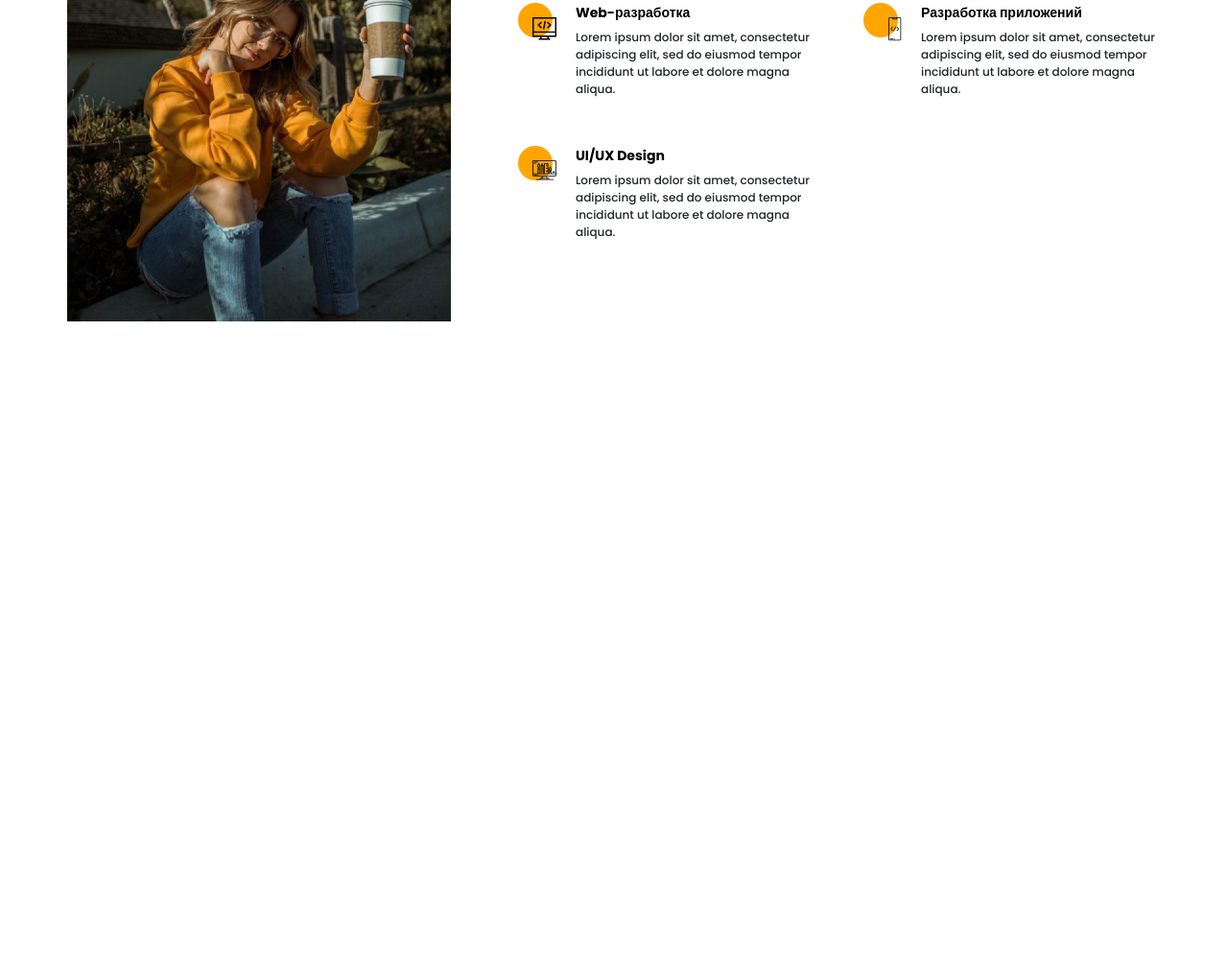
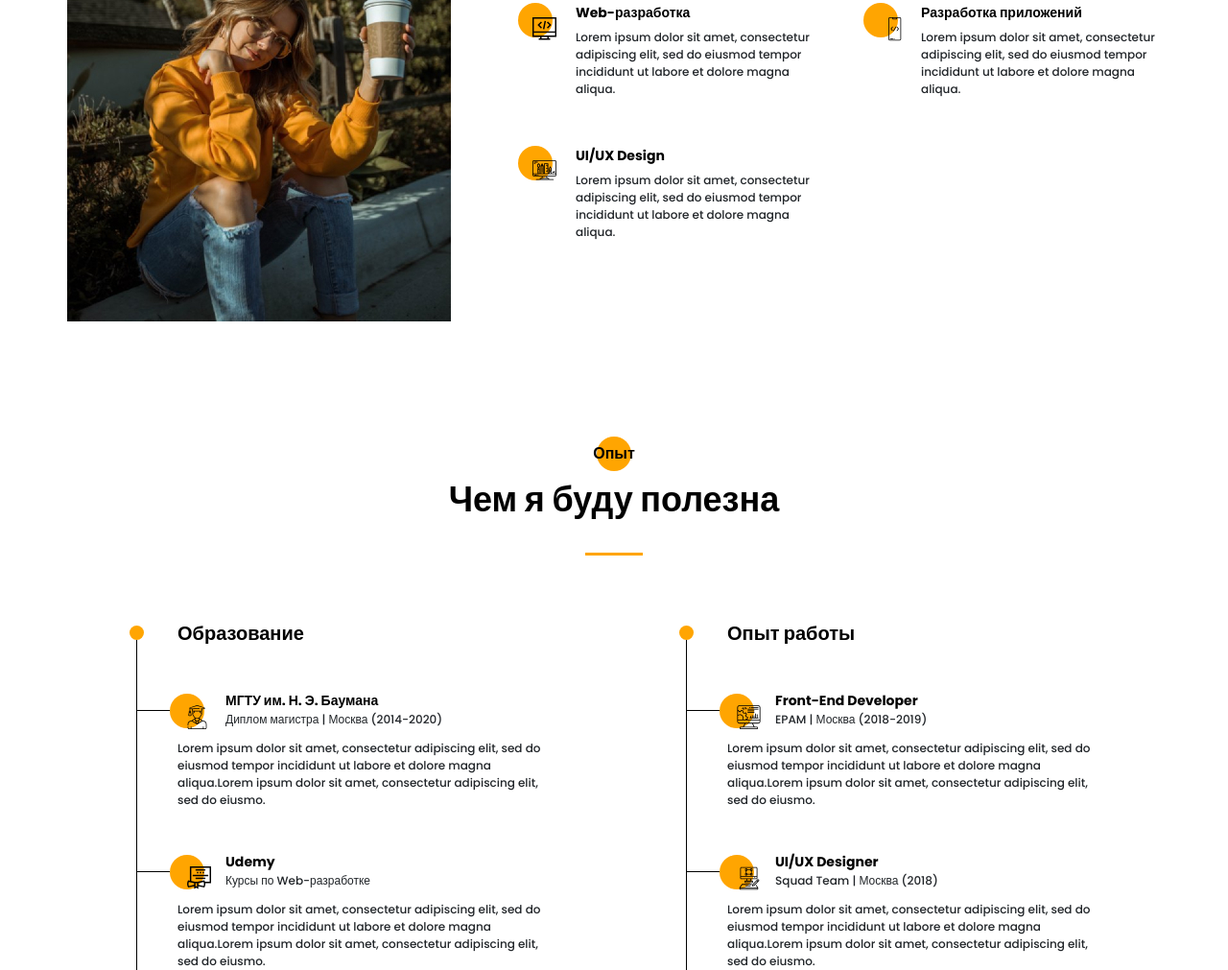
Before and after one commit to Tesla220-1/girl-portfolio, a website: page src/index.html in a window 1280 px wide. Shown: the part 1185-2196 px from the top of the page at 96% size. Before the commit the page ends 1520 px from the top, so only its background shows below. Drawn offline with Linux system fonts and the light colour scheme.

Commit message:
third screen ready

```diff
--- a/src/index.html
+++ b/src/index.html
@@ -149,7 +149,7 @@
             <div class="about-me__main-content">
                 <h3 class="subtitle subtitle_circle-left">Про меня</h3>
                 <h2 class="title">Меня зовут Александра</h2>
-                <div class="divider divider_mt4"></div>
+                <div class="divider divider_text"></div>
                 <div class="about-me__text">
                     Lorem ipsum dolor sit amet, consectetur adipiscing elit, sed do eiusmod tempor incididunt ut labore et dolore magna aliqua. Ut enim ad minim veniam, quis nostrud exercitation ullamco laboris nisi ut aliquip ex ea commodo consequat. Duis aute irure dolor in reprehenderit in voluptate velit esse cillum dolore eu fugiat nulla pariatur. Excepteur sint occaecat cupidatat non proident, sunt in culpa qui officia deserunt mollit anim id est laborum
                 </div>
@@ -197,6 +197,95 @@
         </div>
     </section>
 
+    <section class="resume">
+        <div class="container">
+
+            <h3 class="subtitle subtitle_circle-center resume__subtitle">Опыт</h3>
+            <h2 class="title resume__title">Чем я буду полезна</h2>
+            <div class="divider divider_center"></div>
+
+            <div class="resume__wrapper">
+
+                <div class="resume__column">
+                    <h3 class="resume__column-title title">Образование</h3>
+                    <ul>
+
+                        <li>
+                            <div class="resume__item">
+                                <div class="resume__item-head">
+                                    <div class="resume__item-icon">
+                                        <img src="icons/experience/university.svg" alt="university">
+                                    </div>
+                                    <h4 class="title title_little">МГТУ им. Н. Э. Баумана</h4>
+                                    <div class="resume__item-location">Диплом магистра | Москва (2014-2020)</div>
+                                </div>
+                                <div class="resume__item-body">
+                                    Lorem ipsum dolor sit amet, consectetur adipiscing elit, sed do eiusmod tempor incididunt ut labore et dolore magna aliqua.Lorem ipsum dolor sit amet, consectetur adipiscing elit, sed do eiusmo.
+                                </div>
+                            </div>
+                        </li>
+
+                        <li>
+                            <div class="resume__item">
+                                <div class="resume__item-head">
+                                    <div class="resume__item-icon">
+                                        <img src="icons/experience/courses.svg" alt="courses">
+                                    </div>
+                                    <h4 class="title title_little">Udemy</h4>
+                                    <div class="resume__item-location">Курсы по Web-разработке </div>
+                                </div>
+                                <div class="resume__item-body">
+                                    Lorem ipsum dolor sit amet, consectetur adipiscing elit, sed do eiusmod tempor incididunt ut labore et dolore magna aliqua.Lorem ipsum dolor sit amet, consectetur adipiscing elit, sed do eiusmo.
+                                </div>
+                            </div>
+                        </li>
+
+                    </ul>
+                </div>
+
+                <div class="resume__column">
+                    <h3 class="resume__column-title title">Опыт работы</h3>
+                    <ul>
+
+                        <li>
+                            <div class="resume__item">
+                                <div class="resume__item-head">
+                                    <div class="resume__item-icon">
+                                        <img src="icons/experience/developer.svg" alt="developer">
+                                    </div>
+                                    <h4 class="title title_little">Front-End Developer</h4>
+                                    <div class="resume__item-location">EPAM | Москва (2018-2019)</div>
+                                </div>
+                                <div class="resume__item-body">
+                                    Lorem ipsum dolor sit amet, consectetur adipiscing elit, sed do eiusmod tempor incididunt ut labore et dolore magna aliqua.Lorem ipsum dolor sit amet, consectetur adipiscing elit, sed do eiusmo.
+                                </div>
+                            </div>
+                        </li>
+
+                        <li>
+                            <div class="resume__item">
+                                <div class="resume__item-head">
+                                    <div class="resume__item-icon">
+                                        <img src="icons/experience/designer.svg" alt="designer">
+                                    </div>
+                                    <h4 class="title title_little">UI/UX Designer</h4>
+                                    <div class="resume__item-location">Squad Team | Москва (2018)</div>
+                                </div>
+                                <div class="resume__item-body">
+                                    Lorem ipsum dolor sit amet, consectetur adipiscing elit, sed do eiusmod tempor incididunt ut labore et dolore magna aliqua.Lorem ipsum dolor sit amet, consectetur adipiscing elit, sed do eiusmo.
+                                </div>
+                            </div>
+                        </li>
+
+                    </ul>
+                </div>
+
+            </div>
+
+        </div>
+    </section>
+
+
     <script src="js/script.js"></script>
 </body>
 </html>
--- a/src/sass/base/_mixins.scss
+++ b/src/sass/base/_mixins.scss
@@ -11,3 +11,18 @@
         left: 0;
     }
 }
+
+@mixin center-circle {
+    &:before{
+        content: '';
+        position: absolute;
+        z-index: -1;
+        width: 36px;
+        height: 36px;
+        background: $main-color;
+        border-radius: 100%;
+        top: -25%;
+        left: 50%;
+        transform: translateX(-50%);
+    }
+}
--- a/src/sass/blocks/_about-me.scss
+++ b/src/sass/blocks/_about-me.scss
@@ -19,6 +19,10 @@
     }
     &__main-content {
         padding-left: 70px;
+    }
+    &__divider {
+        margin-top: 4px;
+        margin-left: 0;
     }
     &__text {
         margin-top: 20px;
--- a/src/sass/blocks/_divider.scss
+++ b/src/sass/blocks/_divider.scss
@@ -2,7 +2,10 @@
     width: 60px;
     height: 3px;
     background-color: $main-color;
-    &_mt4 {
+    margin: 0 auto;
+    margin-top: 25px;
+    &_text {
         margin-top: 4px;
+        margin-left: 0;
     }
 }
--- /dev/null
+++ b/src/sass/blocks/_resume.scss
@@ -0,0 +1,100 @@
+.resume {
+    padding-top: 120px;
+    &__subtitle {
+        text-align: center;
+        @include center-circle;
+    }
+    &__title {
+        text-align: center;
+        position: relative;
+    }
+    &__wrapper {
+        margin-top: 60px;
+        display: grid;
+        grid-template-columns: 1fr 1fr;
+        grid-auto-columns: 1fr 1fr;
+        column-gap: 136px;
+        margin-left: 65px;
+        margin-right: 65px;
+    }
+    &__column-title {
+        font-size: 20px;
+        line-height: 30px;
+        text-align: left;
+        position: relative;
+        padding-left: 50px;
+        &::before {
+            content: '';
+            width: 15px;
+            height: 15px;
+            background: $main-color;
+            border-radius: 100%;
+            position: absolute;
+            left: 0;
+            top: 23%;
+        }
+    }
+    &__item {
+        /* margin-top: 45px; */
+        position: relative;
+        &::before {
+            content: '';
+            position: absolute;
+            width: 35px;
+            height: 1px;
+            background: #000000;
+            top: 20px;
+            left: 7px;
+        }
+        &-location {
+            font-weight: 500;
+            font-size: 12px;
+            line-height: 18px;
+        }
+        &-head {
+            padding-left: 100px;
+            position: relative;
+        }
+        &-icon {
+            position: absolute;
+            left: 60px;
+            top: 15px;
+            &::before {
+                content: '';
+                position: absolute;
+                width: 36px;
+                height: 36px;
+                background: $main-color;
+                border-radius: 100%;
+                z-index: -1;
+                top: -12px;
+                left: -18px;
+            }
+        }
+        &-body {
+            font-size: 12px;
+            line-height: 18px;
+            font-weight: 500;
+            padding-left: 50px;
+            padding-top: 12px;
+        }
+    }
+    ul {
+        list-style: none;
+        margin: 0;
+        padding: 0;
+        li {
+            position: relative;
+            padding-top: 45px;
+            &::after {
+                content: '';
+                position: absolute;
+                width: 1px;
+                height: calc(100% + 8px);
+                background-color: #000000;
+                left: 7px;
+                top: -8px;
+            }
+        }
+    }
+}
--- a/src/sass/blocks/_subtitle.scss
+++ b/src/sass/blocks/_subtitle.scss
@@ -11,4 +11,7 @@
         padding-left: 10px;
         @include before-circle;
     }
+    &_circle-center {
+        @include center-circle;
+    }
 }
--- a/src/sass/style.scss
+++ b/src/sass/style.scss
@@ -25,3 +25,4 @@
 @import 'blocks/sidepanel';
 @import 'blocks/about-me';
 @import 'blocks/divider';
+@import 'blocks/resume';
```
Also changed, not shown: src/css/style.min.css.
